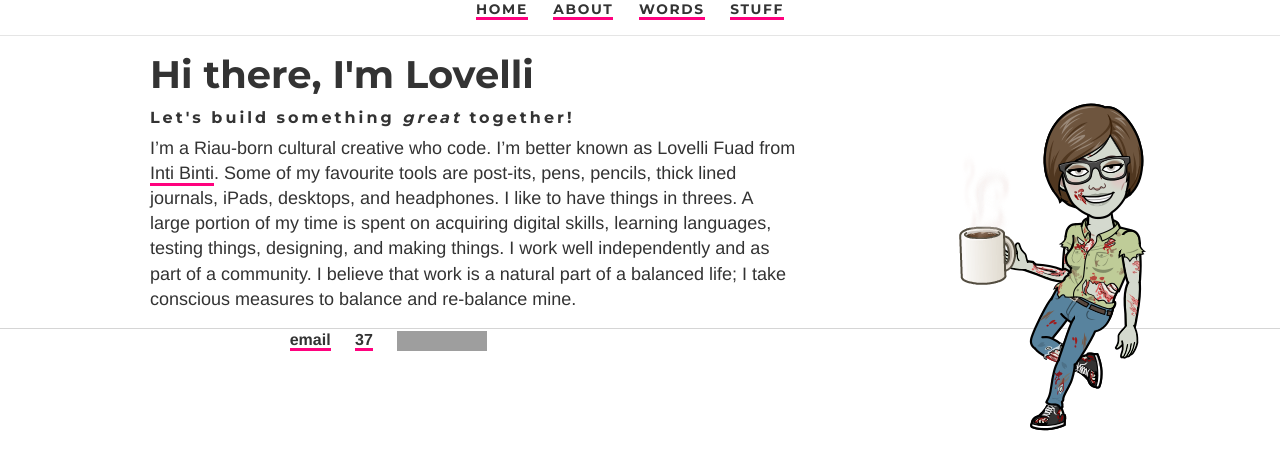
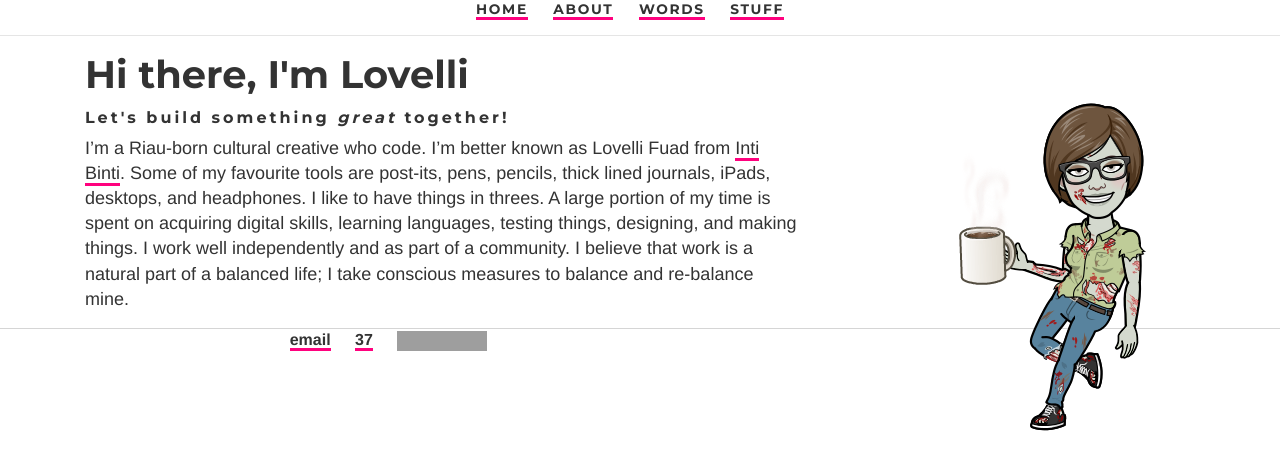
Before and after one commit to ariesti/ariesti.github.io, a Jekyll site: the page built from index.html, in a window 1280 px wide. Shown: the top 470 px of the page. Built offline with Jekyll 4.4.1, drawn with Linux system fonts in a browser that asks for light colours; grey boxes are pictures that could not be loaded.

Commit message:
Update index.html

```diff
--- a/index.html
+++ b/index.html
@@ -4,12 +4,12 @@ title: Lovelli Fuad
 tagline: I am known to those who need to know me
 description: Towards digital humanities
 ---
-<div class="right">
+<div>
 	<a href="https://ko-fi.com/A085SKR">
 	<img src="assets/1-Halloween.png" alt="Flowers in Chania" style="float:right" />
 	</a>
 </div>
-<div id="wrapper">
+<div>
 	<h1>Hi there, I'm Lovelli</h1>
 	<h2 class="subtitle">Let's build something <i>great</i> together!</h2>
 	<p>I’m a Riau-born cultural creative who code.
```
